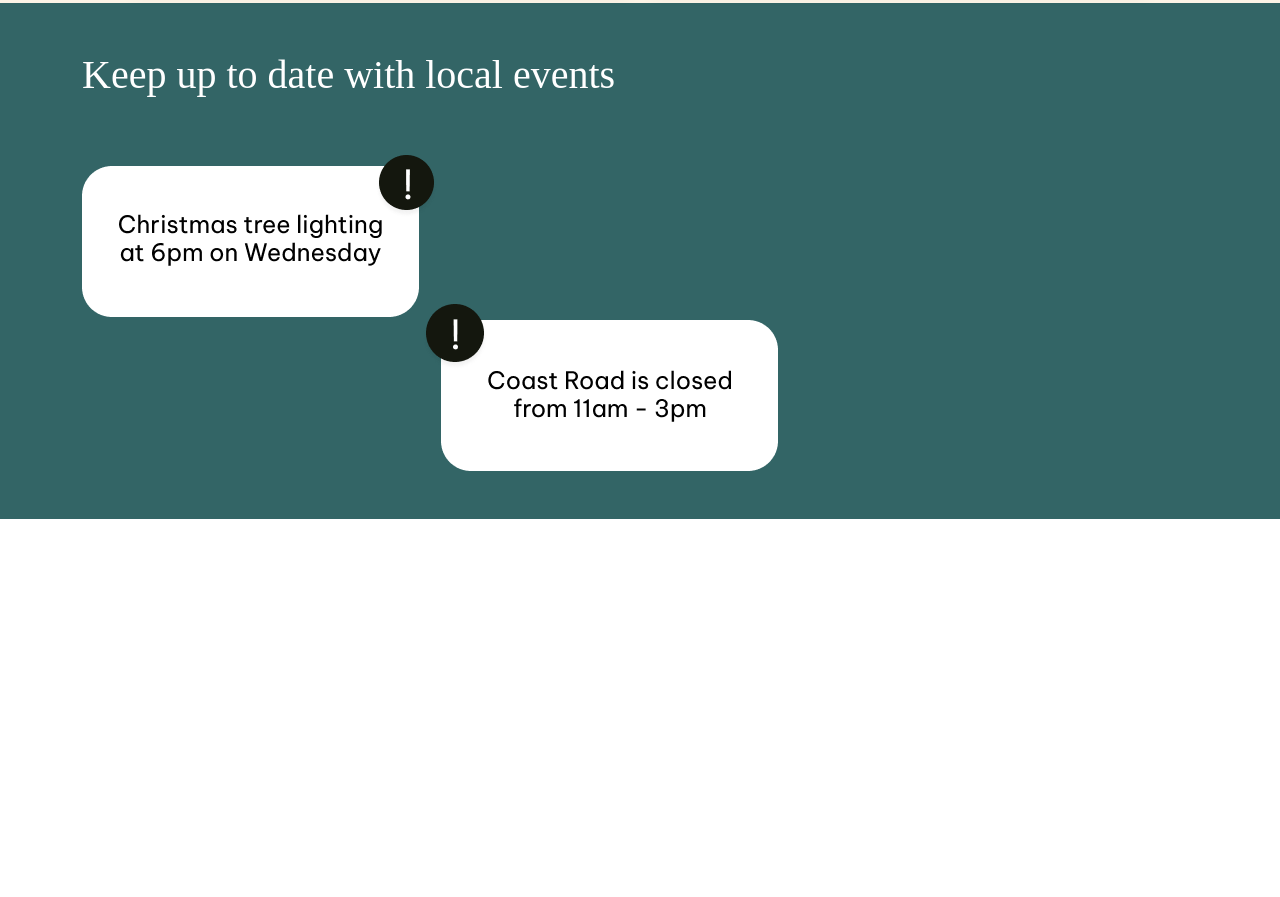
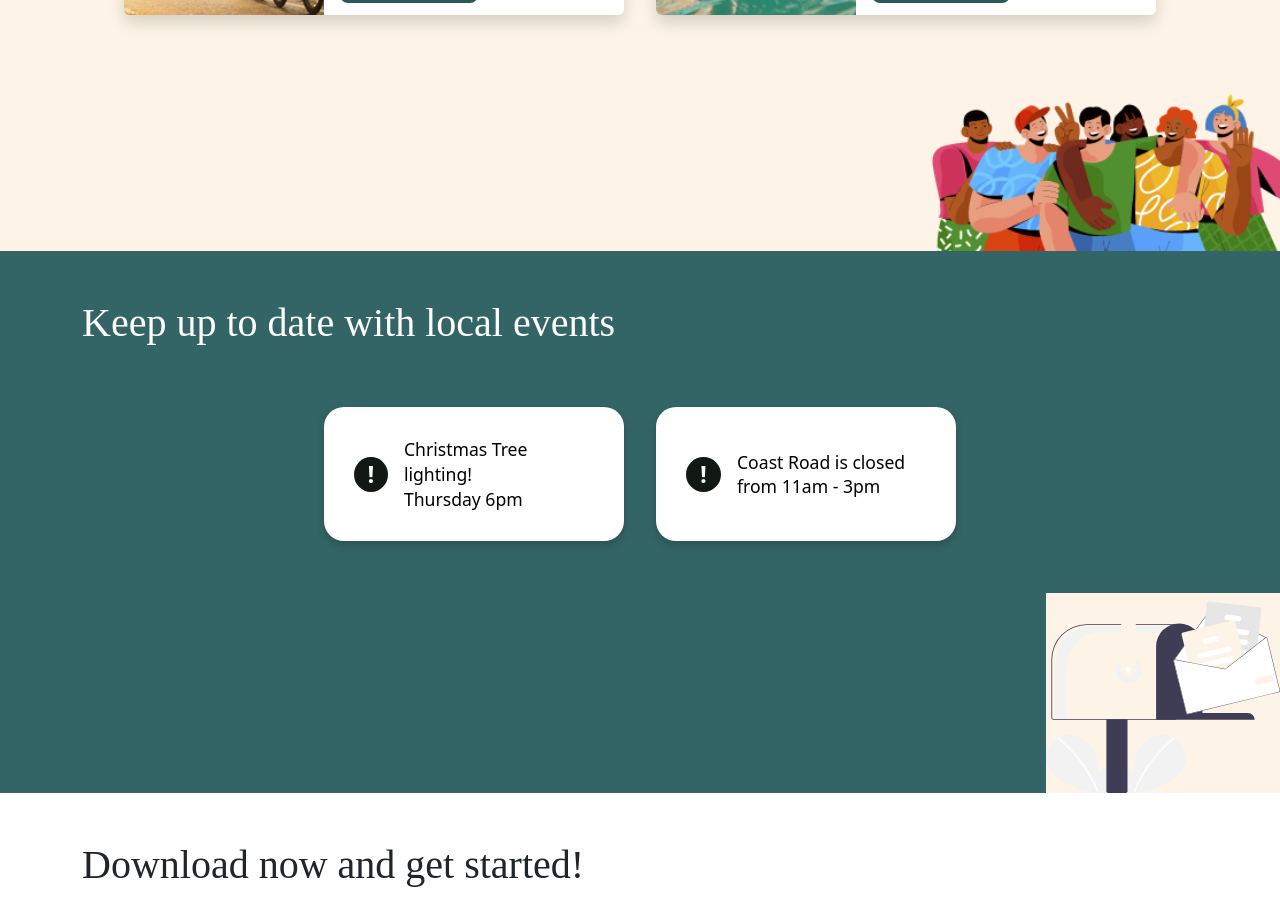
Before and after one commit to tarac123/webframeworks, a website: page index.html in a window 1280 px wide. Shown: the part 1357-2254 px from the top of the page. Before the commit the page ends 1876 px from the top, so only its background shows below. Drawn offline with nearby package versions, Linux system fonts and the light colour scheme; a web font is replaced by a local one.

Commit message:
notifications

```diff
--- a/index.html
+++ b/index.html
@@ -97,22 +97,37 @@
         </div>
       </div>
   </div>
+  <img class="groups" src="images/groups.png">
+</section>
+
+<!-- section 3 -->
+<div class="section-3">
+<div class="container-lg notification">
+  <h2 class="font-Junigarden Serif PERSONAL USE fs-1 color:white pt-5">Keep up to date with local events</h2>
+ </div>
+<div class="notification-section">
+<div class="notification-box">
+  <div class="icon">!</div>
+  <div class="message">
+    Christmas Tree lighting! <br>Thursday 6pm
+  </div>
+</div>
+<div class="notification-box">
+  <div class="icon">!</div>
+  <div class="message">
+    Coast Road is closed <br> from 11am - 3pm
+  </div>
+</div>
+</div>
+<img class="groups" src="images/news.svg.svg">
+</div>
+
+<!-- section 4 download -->
+<div class="container-lg download">
+  <h2 class="font-Junigarden Serif PERSONAL USE fs-1 color:white pt-5">Download now and get started!</h2>
+ </div>
 
 
-
-
-
-</section>
-
-
-
-  <!-- section 3 -->
-   <section class="bg-main-green">
-   <div class="container-lg ">
-    <h2 class="font-Junigarden Serif PERSONAL USE fs-1 color:white pt-5">Keep up to date with local events</h2>
-    <img class="pt-5 pb-5" src="images/Group 4.png" alt="alerts">
-   </div>
-  </section>
   <script src="https://code.jquery.com/jquery-3.5.1.slim.min.js"></script>
   <script src="https://cdn.jsdelivr.net/npm/popper.js@1.16.1/dist/umd/popper.min.js"></script>
   <script src="https://stackpath.bootstrapcdn.com/bootstrap/4.5.2/js/bootstrap.min.js"></script>
--- a/sass/main.sass
+++ b/sass/main.sass
@@ -126,7 +126,7 @@ $secondary-text-color: #8c8c8c
   display: flex
   justify-content: center
   padding: 20px
-  gap: 20px
+  gap: 32px
 
   .group-card
     display: flex
@@ -136,6 +136,8 @@ $secondary-text-color: #8c8c8c
     overflow: hidden
     max-width: 500px
     width: 100%
+    margin-bottom: 16px
+    margin-top: 32px
 
     .group-card-image
       width: 40%
@@ -191,6 +193,56 @@ $secondary-text-color: #8c8c8c
             color: $button-icon-color
             font-size: 1.5rem
 
+img.groups
+  display: block
+  margin-left: auto
+  height:  200px
 
 
+// Notification box container
+.notification-box
+  display: flex
+  align-items: center
+  background-color: #fff
+  border-radius: 20px
+  padding: 30px
+  width: 300px
+  box-shadow: 0 4px 8px rgba(0, 0, 0, 0.2)
+  margin-top: 32px
+  margin-bottom: 32px
+
+.notification
+  color: $card-background
+
+
+.section-3
+  background-color: $main-green
+
+
+.icon
+  background-color: #121814 // Dark icon background
+  color: white
+  font-size: 1.5rem
+  font-weight: bold
+  display: flex
+  justify-content: center
+  align-items: center
+  width: 35px
+  height: 35px
+  border-radius: 50%
+  margin-right: 1rem
+
+.message
+  color: #000
+  font-size: 1.1rem
+  line-height: 1.4
+  font-weight: 500
+
+
+.notification-section
+  display: flex
+  justify-content: center
+  padding: 20px
+  gap: 32px
+
 @import "../node_modules/bootstrap/scss/bootstrap"
```
Also changed, not shown: css/main.css, images/groups.png (added), images/news.png (added), images/news.svg.svg (added), 1 other file.
